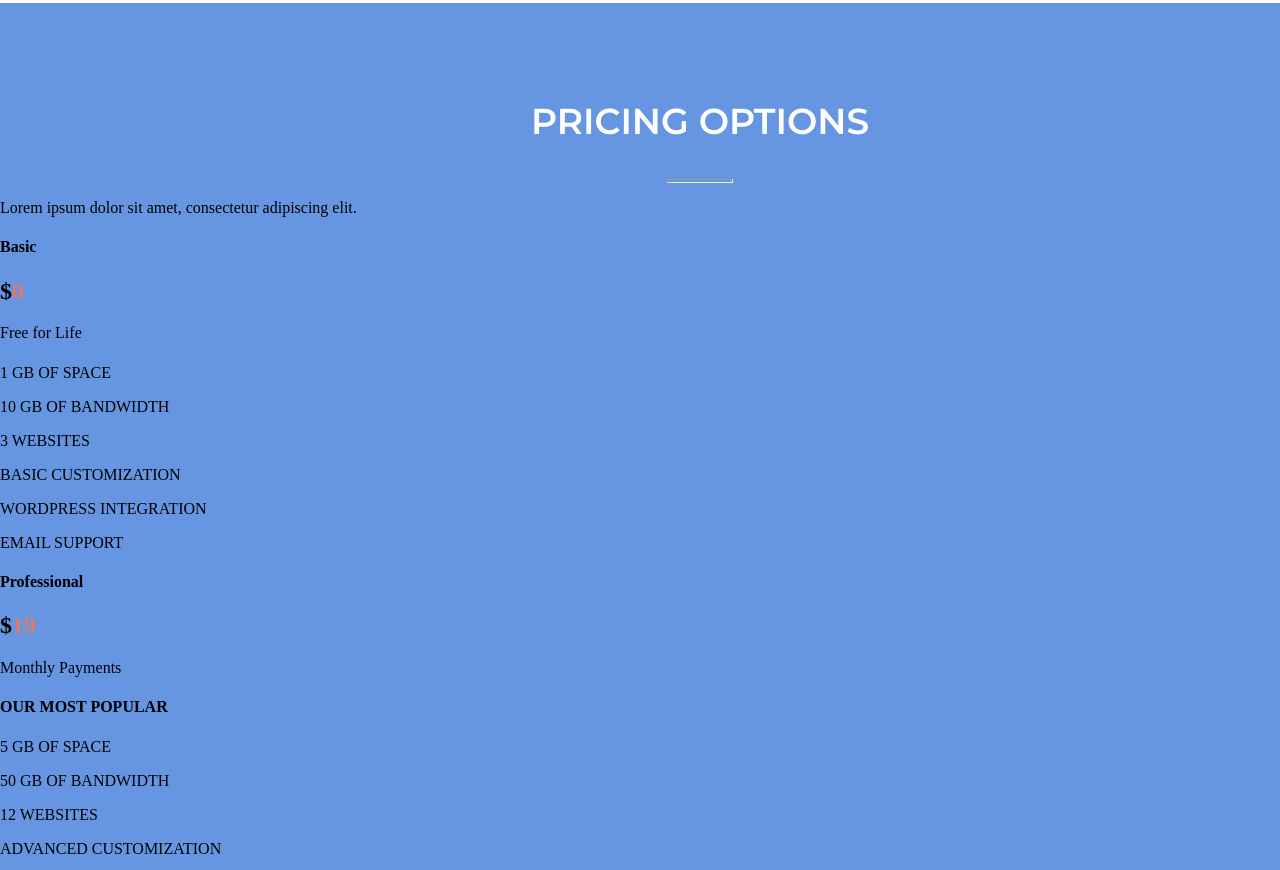
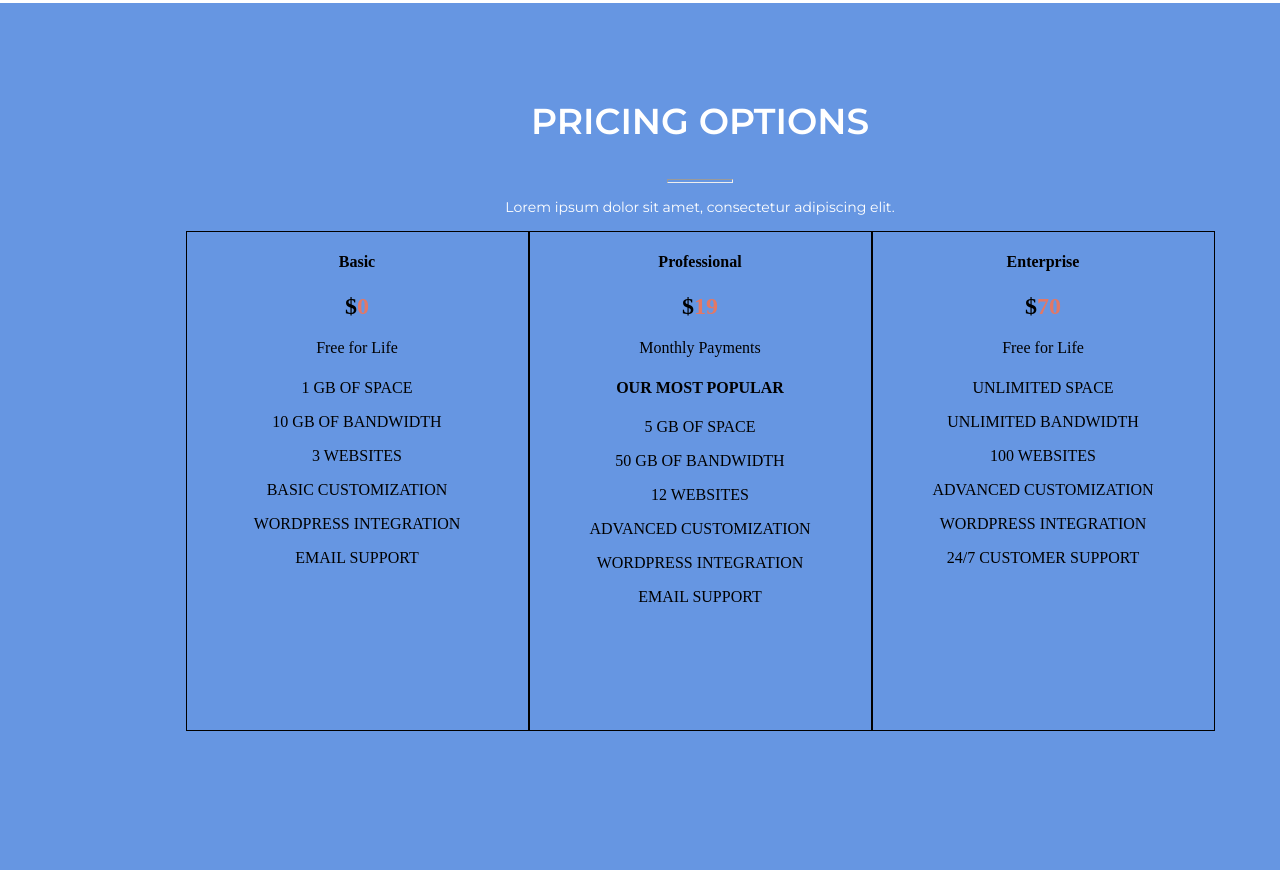
Before and after one commit to GeeEq/Desktop-to-mobile, a plain HTML site: page JS-final/index.html in a window 1280 px wide. Shown: the part 2790-3660 px from the top of the page. Drawn offline with Linux system fonts and the light colour scheme.

Commit message:
border box for pricing tab

```diff
--- a/JS-final/index.html
+++ b/JS-final/index.html
@@ -337,6 +337,7 @@
           <hr />
           <p>Lorem ipsum dolor sit amet, consectetur adipiscing elit.</p>
         </div>
+        <div class="pricingWrapper">
           <div class="pricingBox">
             <div class="price">
               <h4>Basic</h4>
@@ -386,6 +387,7 @@
             </div>
           </div>
         </div>
+      </div>
       <div class="reviews" id="reviews"></div>
       <div class="contacts" id="contacts"></div>
     </main>
--- a/JS-final/style.css
+++ b/JS-final/style.css
@@ -595,6 +595,25 @@ span {
       width: 64px;
       height: 2px;
     }
+    p {
+      font: normal normal normal 14px/20px Montserrat;
+      letter-spacing: 0px;
+      color: #ffffff;
+      opacity: 1;
+      text-align: center;
+    }
+  }
+  .pricingWrapper {
+    display: flex;
+    justify-content: center;
+    align-items: center;
+    .pricingBox {
+      box-sizing: border-box;
+      border: 1px solid black;
+      width: 343px;
+      height: 500px;
+      text-align: center;
+    }
   }
 }
 .reviews {
```
Lines whose indentation alone changed are shown as unchanged.
